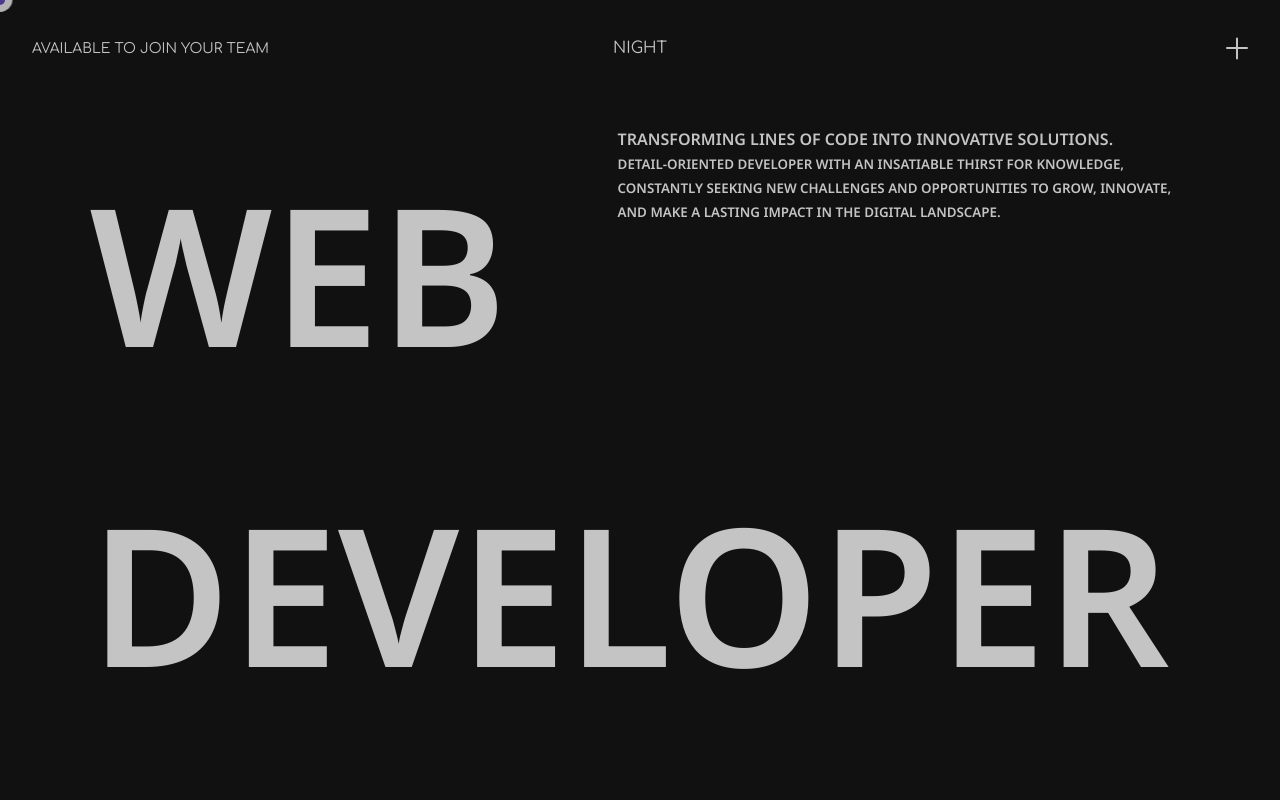
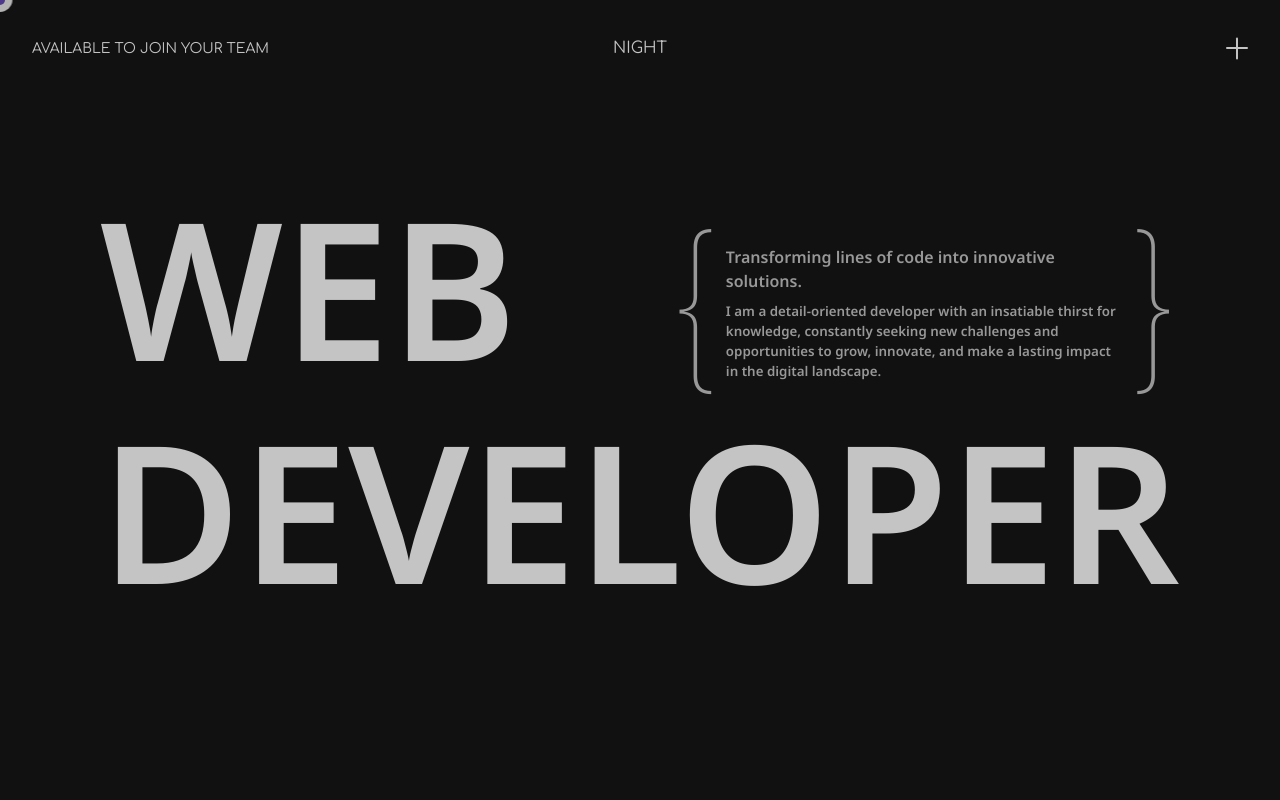
Before and after one commit to Shabahang-Saffari/Portfolio-Website, a React (Vite) app: page / in a window 1280 px wide. Shown: the top 800 px of the page. Built offline with nearby package versions, Linux system fonts and the light colour scheme.

Commit message:
styling the my_sentence section on Hero page

```diff
--- a/index.html
+++ b/index.html
@@ -25,6 +25,13 @@
       href="https://fonts.googleapis.com/css2?family=Roboto:ital,wght@0,100;0,300;0,400;0,500;0,700;0,900;1,100;1,300;1,400;1,500;1,700;1,900&display=swap"
       rel="stylesheet"
     />
+    <!-- Font3 Fira Sans  -->
+    <link rel="preconnect" href="https://fonts.googleapis.com" />
+    <link rel="preconnect" href="https://fonts.gstatic.com" crossorigin />
+    <link
+      href="https://fonts.googleapis.com/css2?family=Fira+Sans:ital,wght@0,100;0,200;0,300;0,400;0,500;0,600;0,700;0,800;0,900;1,100;1,200;1,300;1,400;1,500;1,600;1,700;1,800;1,900&display=swap"
+      rel="stylesheet"
+    />
 
     <title>Shabahang S.</title>
   </head>
--- a/src/components/Hero/Hero.jsx
+++ b/src/components/Hero/Hero.jsx
@@ -2,8 +2,10 @@ import { nanoid } from "nanoid";
 import { motion } from "framer-motion";
 import "./hero.scss";
 
-const hero_title = "WEB DEVELOPER";
-const hero_title_array = hero_title.split("");
+const hero_title_p1 = "WEB";
+const hero_title_p2 = "DEVELOPER";
+const hero_title_array1 = hero_title_p1.split("");
+const hero_title_array2 = hero_title_p2.split("");
 
 const Hero = () => {
   return (
@@ -16,18 +18,30 @@ const Hero = () => {
           transition={{ type: "spring", stiffness: 150 }}
           whileHover={{ scale: 1.1 }}
         >
-          {hero_title_array.map((char) => {
+          <div className="hero_title_p1">
+            {hero_title_array1.map((char) => {
               return <span key={nanoid()}>{char}</span>;
             })}
-          <p className="my_sentence">
+          </div>
+          <div className="hero_title_p2">
+            {hero_title_array2.map((char) => {
+              return <span key={nanoid()}>{char}</span>;
+            })}
+          </div>
+
+          <div className="my_sentence">
+            <div className="curlies">{"{"}</div>
+            <p>
               Transforming lines of code into innovative solutions.
-            <br />
               <small>
-              Detail-oriented developer with an insatiable thirst for knowledge,
-              constantly seeking new challenges and opportunities to grow,
-              innovate, and make a lasting impact in the digital landscape.
+                I am a detail-oriented developer with an insatiable thirst for
+                knowledge, constantly seeking new challenges and opportunities
+                to grow, innovate, and make a lasting impact in the digital
+                landscape.
               </small>
             </p>
+            <div className="curlies">{"}"}</div>
+          </div>
         </motion.div>
       </div>
     </div>
--- a/src/components/Hero/hero.scss
+++ b/src/components/Hero/hero.scss
@@ -18,14 +18,24 @@
 
 .hero_title {
   position: relative;
-  // border: 2px solid rgb(10, 124, 253) !important;
+  // border: 2px solid rgb(211, 226, 0) !important;
   font-family: "Noto Sans Thai", sans-serif;
-  padding: 0 7%;
+
+  .hero_title_p1 {
+    margin: 0;
+    padding: 0;
+    width: 100%;
+    // border: 2px solid rgb(10, 124, 253) !important;
+    line-height: 0.8;
+  }
+  .hero_title_p2 {
+    width: 100%;
+    // border: 2px solid rgb(10, 124, 253) !important;
+  }
   span {
     font-size: 15vw;
     height: 100%;
     transition: $transition;
-    line-height: 20rem;
     &:hover {
       color: $secondary_100;
       filter: blur(0.2rem);
@@ -44,10 +54,27 @@
 .my_sentence {
   position: absolute;
   top: 0;
-  right: 8%;
-  width: 35rem;
-  color: $primary_200;
-  font-size: 1rem;
+  right: 0;
+  @include flex_center;
+  width: 32rem;
+  height: 11rem;
+  text-transform: none;
+  // text-align: justify;
+  color: $primary_300;
+  p {
+    display: inline;
+    // border: 2px solid rgb(211, 226, 0) !important;
+  }
+  small {
+    display: block;
+    margin-top: 0.5rem;
+  }
+  .curlies {
+    font-family: "Fira Sans", sans-serif;
+    font-weight: 100;
+    font-size: 11rem;
+    line-height: 0;
+  }
   // border: 2px solid rgb(211, 226, 0) !important;
 }
 // .hero_title::before {
--- a/src/components/Projects/projects.scss
+++ b/src/components/Projects/projects.scss
@@ -127,7 +127,7 @@
   position: absolute;
   bottom: 0;
   right: -10%;
-  transform: perspective(50rem) rotateY(-30deg);
+  transform: perspective(50rem) rotateY(-20deg);
   height: 16rem;
   width: 12rem;
   border-radius: $border_radius;
```
Lines whose indentation alone changed are shown as unchanged.
